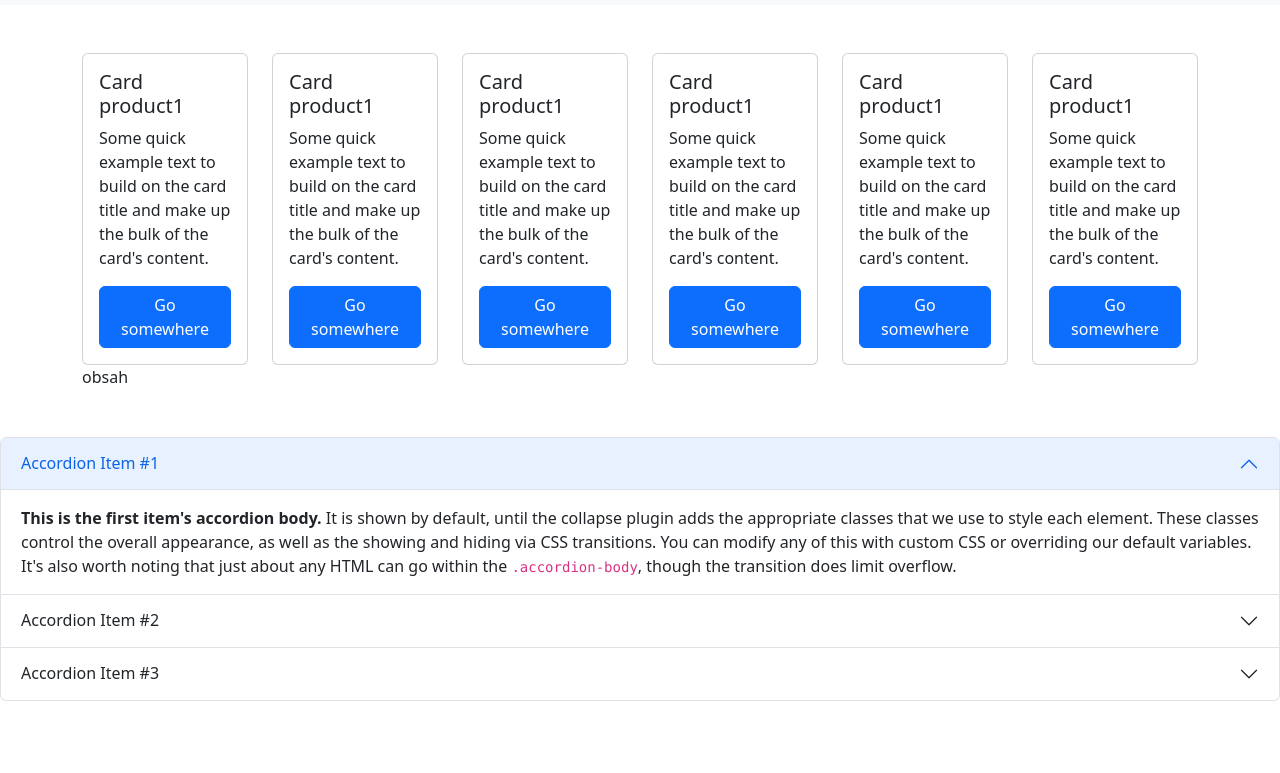
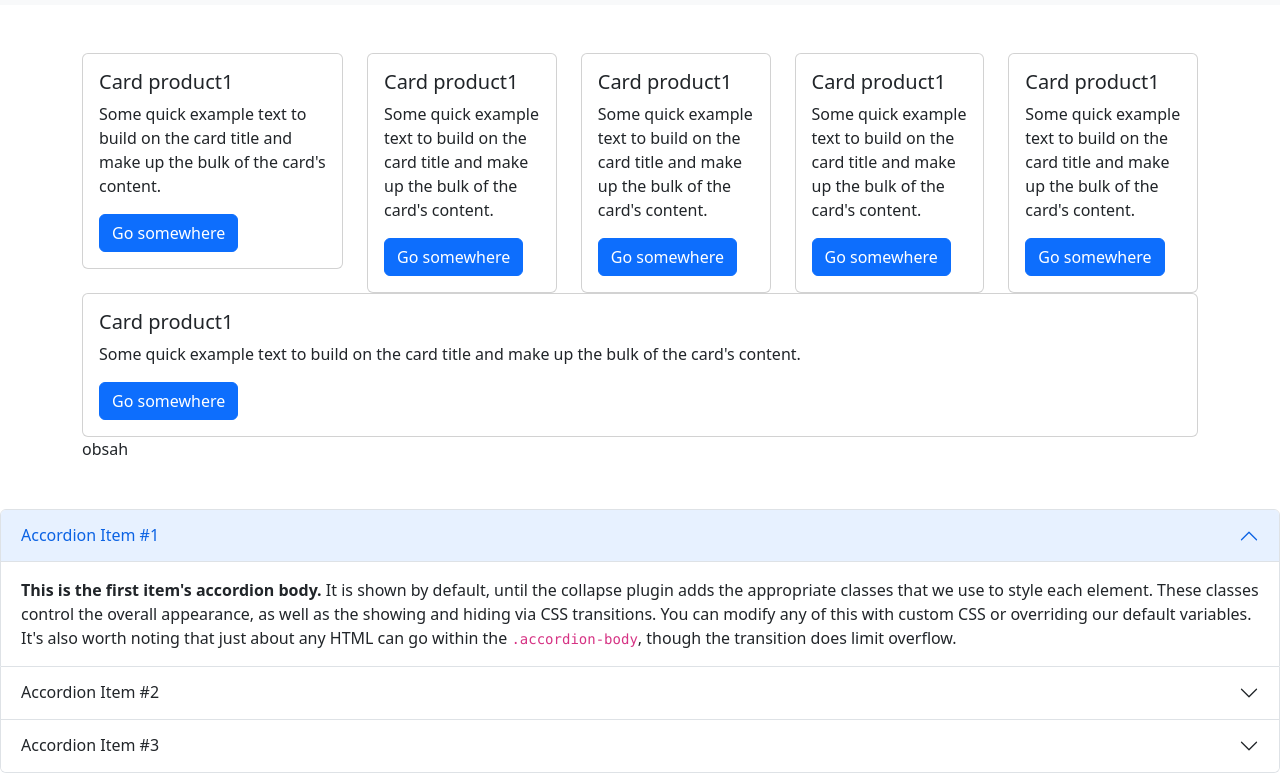
Before and after one commit to Niicina/AK4TW_bootstrap, a website: page index.html in a window 1280 px wide. Shown: the part 51-824 px from the top of the page. Before the commit the page ends 800 px from the top, so only its background shows below. Drawn offline with nearby package versions, Linux system fonts and the light colour scheme.

Commit message:
col-md-4 zabere si 4 sloupce pro sebe na md sipleji col-lg-3 zabere 3 na large displeji mělo by být u všech FYI

```diff
--- a/index.html
+++ b/index.html
@@ -75,7 +75,7 @@
     </nav>
     <div class="container my-5">
       <div class="row">
-        <div class="col">
+        <div class="col-md-4 col-lg-3">
           <div class="card">
             <!-- zakomentováno v html: obrázek nebude :D <img src="..." class="card-img-top" alt="..." /> -->
             <div class="card-body">
```
